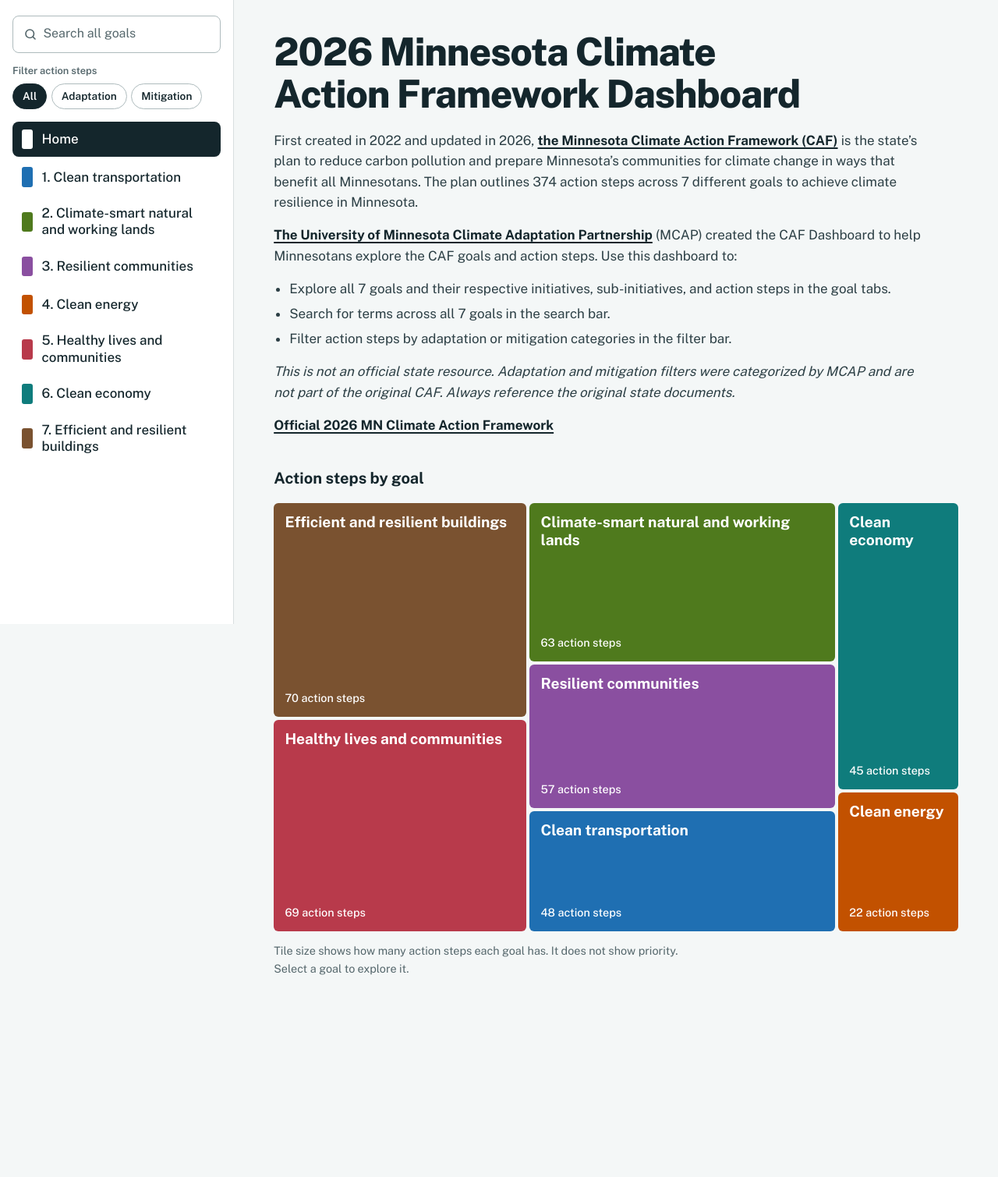
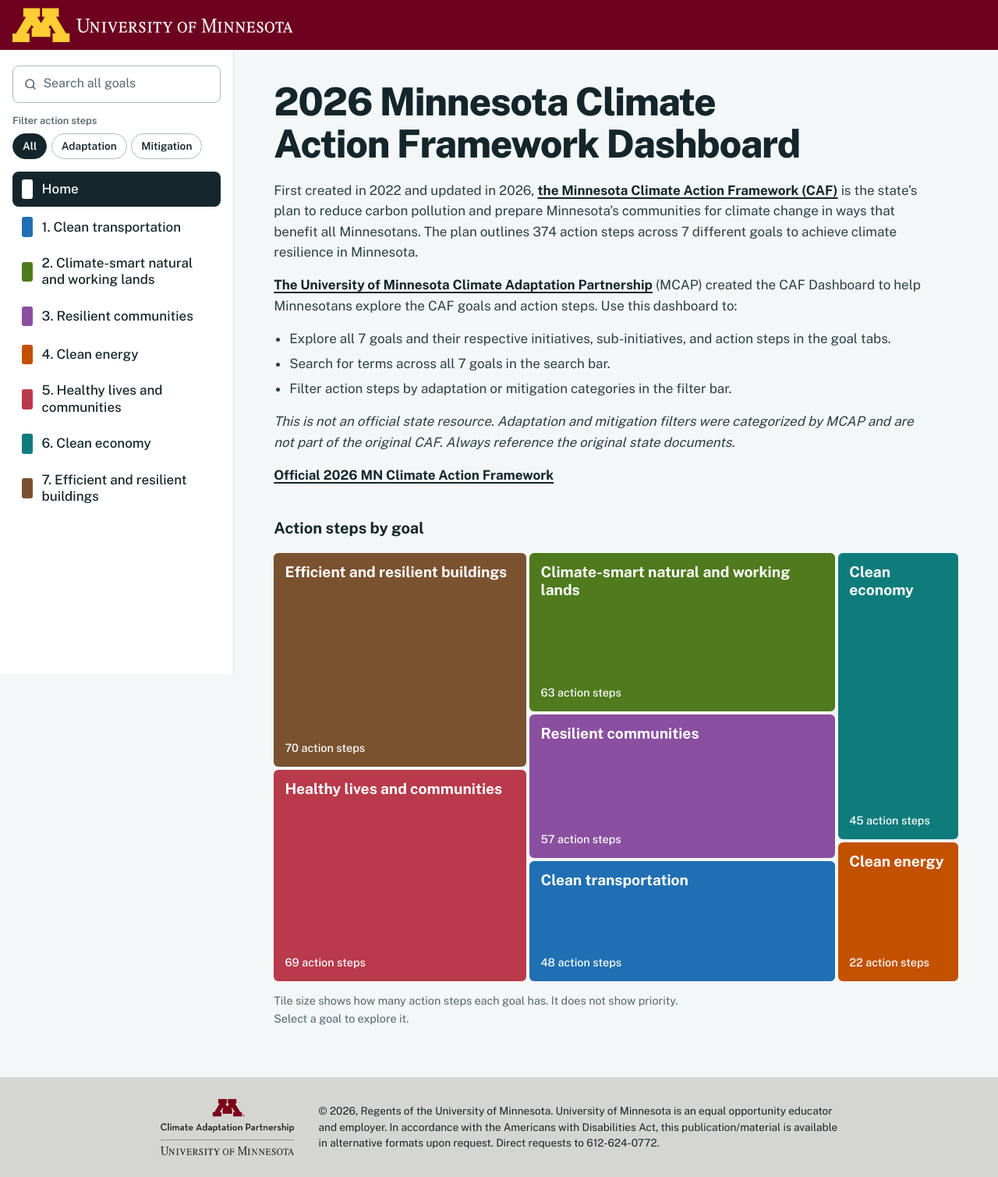
Before and after one commit to umn-cap/MN_CAF_2026, a plain HTML site: page index.html in a window 1280 px wide. Shown: the whole page at 78% size. Before the commit the page ends 1317 px from the top, so only its background shows below. Drawn offline with nearby package versions, Linux system fonts and the light colour scheme.

Commit message:
Added UMN header/footer and alt text

```diff
--- a/index.html
+++ b/index.html
@@ -11,6 +11,13 @@
   <link rel="stylesheet" href="style.css">
 </head>
 <body>
+  <!-- University header: maroon bar with the logo at the top left -->
+  <header class="site-header">
+    <a class="site-header-link" href="https://www.umn.edu/">
+      <img class="site-header-logo" src="Images/M-gld-wht.svg" alt="University of Minnesota logo">
+    </a>
+  </header>
+
   <div class="shell">
 
     <!-- Left rail: search on top, then the Home tab and the 7 goal tabs (built by script.js) -->
@@ -60,7 +67,7 @@
         </p>
 
         <h2 class="section-title">Action steps by goal</h2>
-        <div id="treemap" class="treemap" role="group" aria-label="Goals sized by number of action steps">
+        <div id="treemap" class="treemap" role="group" aria-label="Tree map data visualization displaying the 7 CAF goals. Each goal is a different colored square, sized by the total number of action steps within that goal. Goals, from most to least action steps: Efficient and resilient buildings, Healthy lives and communities, Climate-smart natural and working lands, Resilient communities, Clean transportation, Clean economy, Clean energy.">
           <p class="loading">Loading data…</p>
         </div>
         <p class="caption">Tile size shows how many action steps each goal has. It does not show priority. Select a goal to explore it.</p>
@@ -75,6 +82,16 @@
 
   </div>
 
+  <!-- University footer: logo on the left, copyright text beside it -->
+  <footer class="site-footer">
+    <div class="footer-inner">
+      <a class="footer-logo-link" href="https://climate.umn.edu/">
+        <img class="footer-logo" src="Images/CAP_M-wdmk-cmyk-mar-blk.png" alt="Climate Adaptation Partnership, University of Minnesota logo">
+      </a>
+      <p class="footer-legal">© 2026, Regents of the University of Minnesota. University of Minnesota is an equal opportunity educator and employer. In accordance with the Americans with Disabilities Act, this publication/material is available in alternative formats upon request. Direct requests to 612-624-0772.</p>
+    </div>
+  </footer>
+
   <!-- Tooltip shown when hovering a treemap tile (filled in by script.js) -->
   <div id="tooltip" class="tooltip" aria-hidden="true" hidden></div>
 
--- a/style.css
+++ b/style.css
@@ -73,6 +73,66 @@
   max-width: 100rem;
   margin: 0 auto;
   padding: 2.5rem clamp(1.25rem, 4vw, 4rem) 4rem;
+}
+
+/* ---------- University header and footer ---------- */
+
+.site-header {
+  display: flex;
+  align-items: center;
+  min-height: 4rem;
+  padding: 0.6rem 1rem;
+  background: #6d001f;
+}
+
+.site-header-link { display: block; }
+
+.site-header-link:focus-visible { outline-color: #fff; }
+
+.site-header-logo {
+  display: block;
+  width: auto;
+  height: 2.75rem;
+}
+
+.site-footer {
+  padding: 1.75rem 1rem;
+  color: var(--ink);
+  background: #d5d6d2;
+}
+
+/* Logo and text sit side by side, centered as a group on the page */
+.footer-inner {
+  display: flex;
+  align-items: center;
+  justify-content: center;
+  gap: 1.25rem 2rem;
+}
+
+.footer-logo-link {
+  display: block;
+  flex: none;
+}
+
+.footer-logo {
+  display: block;
+  width: auto;
+  max-width: 100%;
+  height: 4.5rem;
+}
+
+.footer-legal {
+  max-width: 80ch;
+  margin: 0;
+  font-size: 0.85rem;
+  line-height: 1.5;
+}
+
+@media (max-width: 640px) {
+  .footer-inner {
+    flex-direction: column;
+    align-items: flex-start;
+  }
 }
 
 /* ---------- Search box ---------- */
```
Also changed, not shown: Images/CAP_M-wdmk-cmyk-mar-blk.png (added), Images/M-gld-wht.svg (added), 1 other file.
